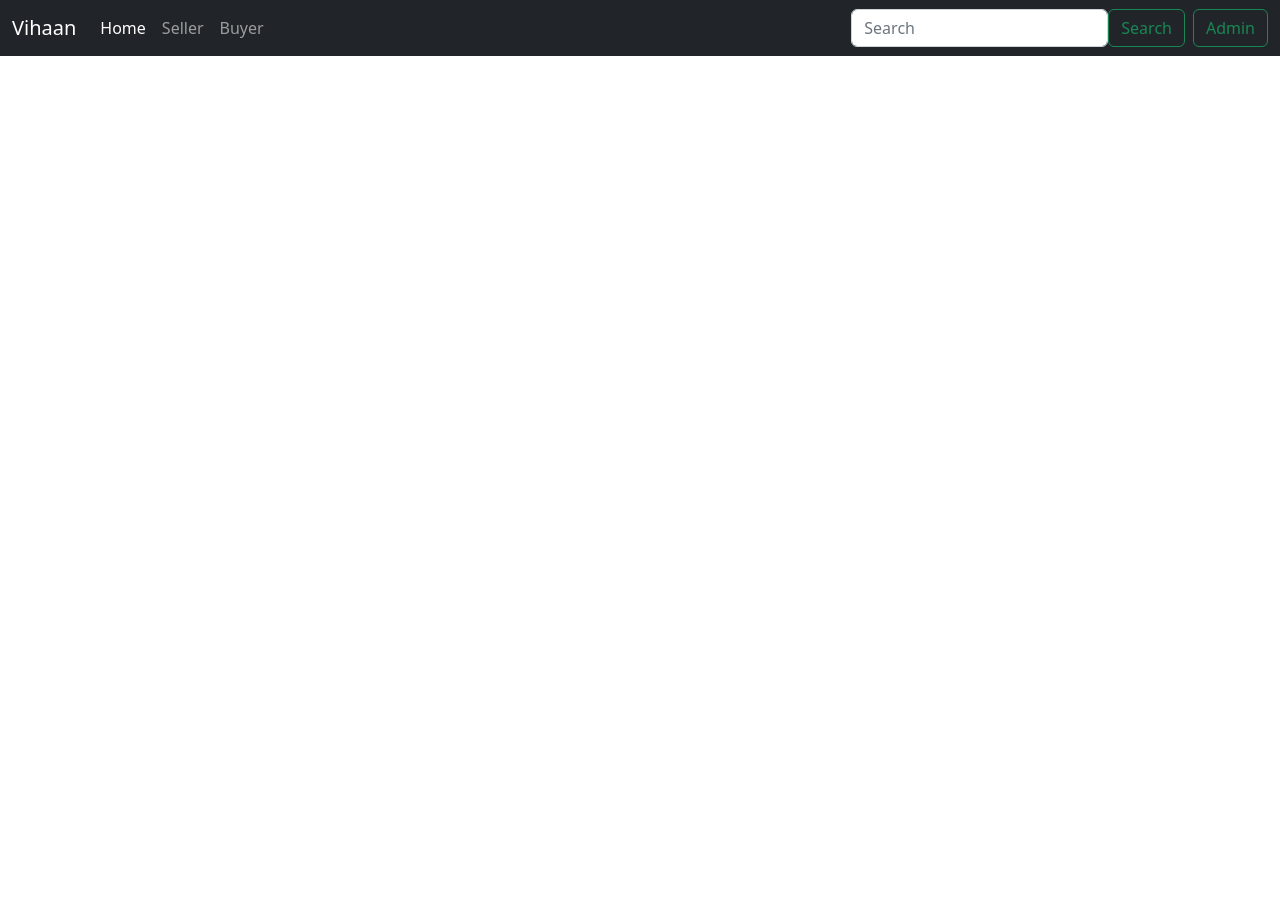
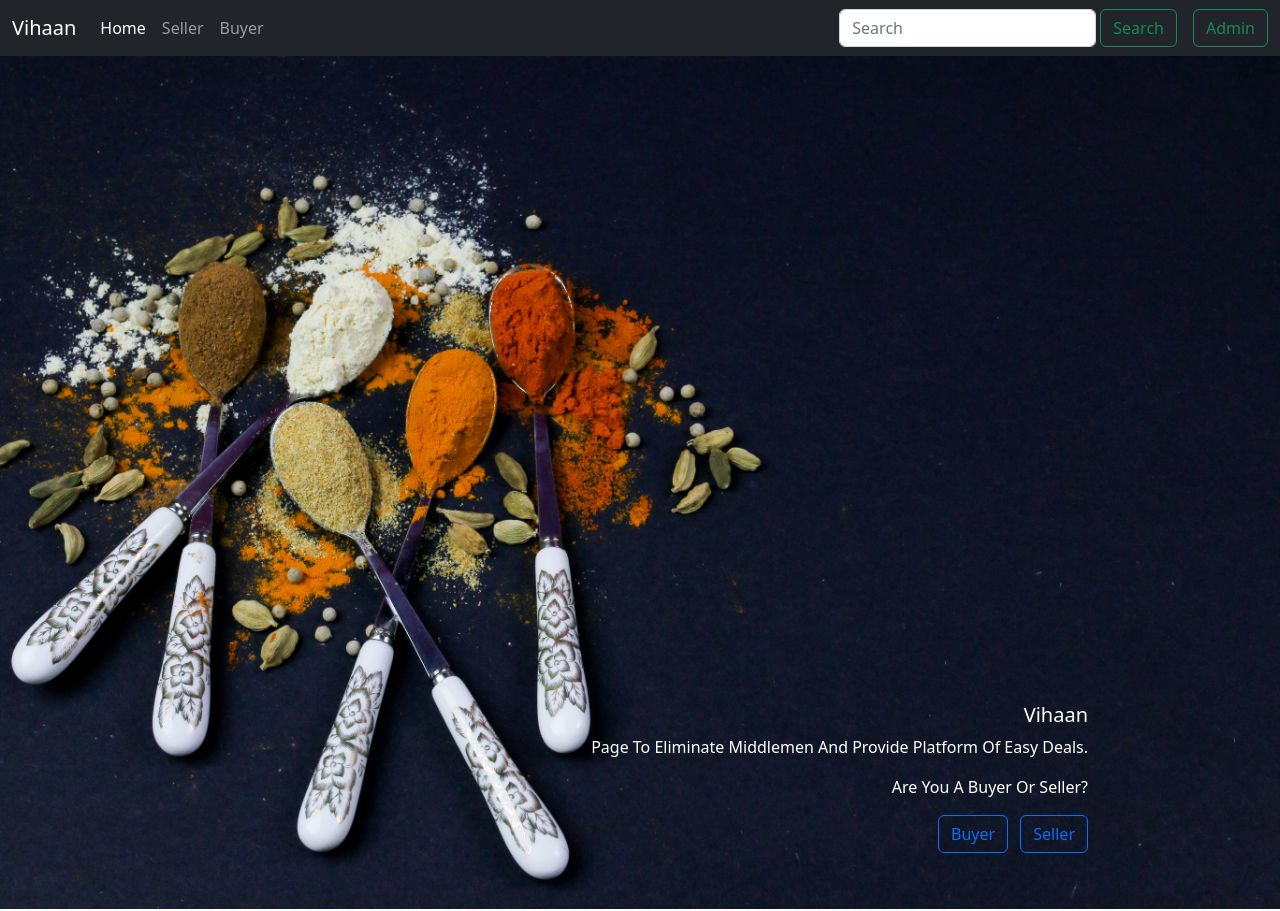
Before and after one commit to anuragkumart16/Vihaan, a Django app: page / in a window 1280 px wide. Shown: the top 911 px of the page. Before the commit the page ends 56 px from the top, so only its background shows below. Run offline with Django 4.2, Linux system fonts and the light colour scheme.

Commit message:
designed home page partially

```diff
--- a/Vihaan/Vihaan/settings.py
+++ b/Vihaan/Vihaan/settings.py
@@ -121,6 +121,8 @@ USE_TZ = True
 
 STATIC_URL = 'static/'
 
+STATICFILES_DIRS=['static']
+
 # Default primary key field type
 # https://docs.djangoproject.com/en/4.1/ref/settings/#default-auto-field
 
--- a/Vihaan/templates/index.html
+++ b/Vihaan/templates/index.html
@@ -39,8 +39,8 @@
 
 
                 </ul>
-                <form class="d-flex" role="search">
-                    <input class="form-control" type="search" placeholder="Search" aria-label="Search">
+                <form class="d-flex me-2" role="search">
+                    <input class="form-control me-1" type="search" placeholder="Search" aria-label="Search">
                     <button class="btn btn-outline-success me-2" type="submit">Search</button>
 
                 </form>
@@ -53,6 +53,40 @@
         </div>
     </nav>
 
+    <!-- crousel -->
+    <div id="carousel1" class="carousel slide" data-bs-ride="false">
+
+        <div class="carousel-inner">
+            <div class="carousel-item active">
+                <img src="static/spice.jpg" class="d-block w-100">
+                <div class="carousel-caption d-none d-md-block text-end">
+                    <h5>Vihaan</h5>
+
+                    <p>Page To Eliminate Middlemen And Provide Platform Of Easy Deals.</p>
+                    <p>Are You A Buyer Or Seller?</p>
+                    <p>
+                        <a class="btn btn-outline-primary me-2" href="buyer" role="button">Buyer</a>
+                        <a class="btn btn-outline-primary" href="seller" role="button">Seller</a>
+                    </p>
+
+                </div>
+            </div>
+        </div>
+
+    </div>
+    <!-- crousel-02 -->
+    <div class="card text-bg-dark my-1">
+        <img src="static/background.jpg" class="card-img" alt="...">
+        <div class="card-img-overlay">
+          <h5 class="card-title">Card title</h5>
+          <p class="card-text">This is a wider card with supporting text below as a natural lead-in to additional content. This content is a little bit longer.</p>
+          <p class="card-text"><small>Last updated 3 mins ago</small></p>
+        </div>
+      </div>
+
+
+
+
 </body>
 
 </html>
```
Also changed, not shown: Vihaan/static/black.jpg (added), Vihaan/static/nariyal.jpg (added), Vihaan/static/spice.jpg (added), Vihaan/static/wood-work.jpg (added), 1 other file.
